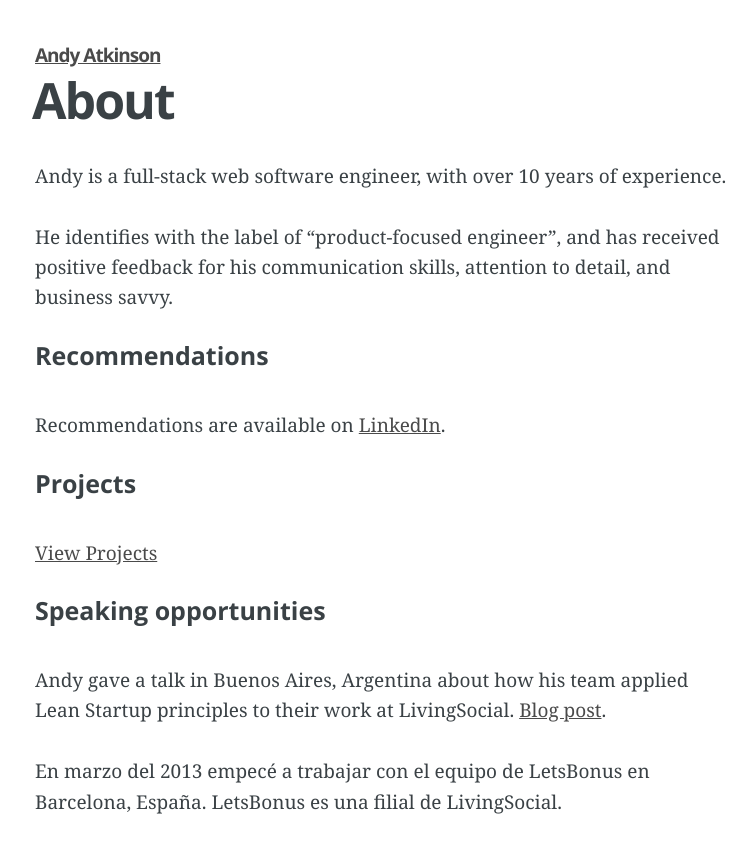
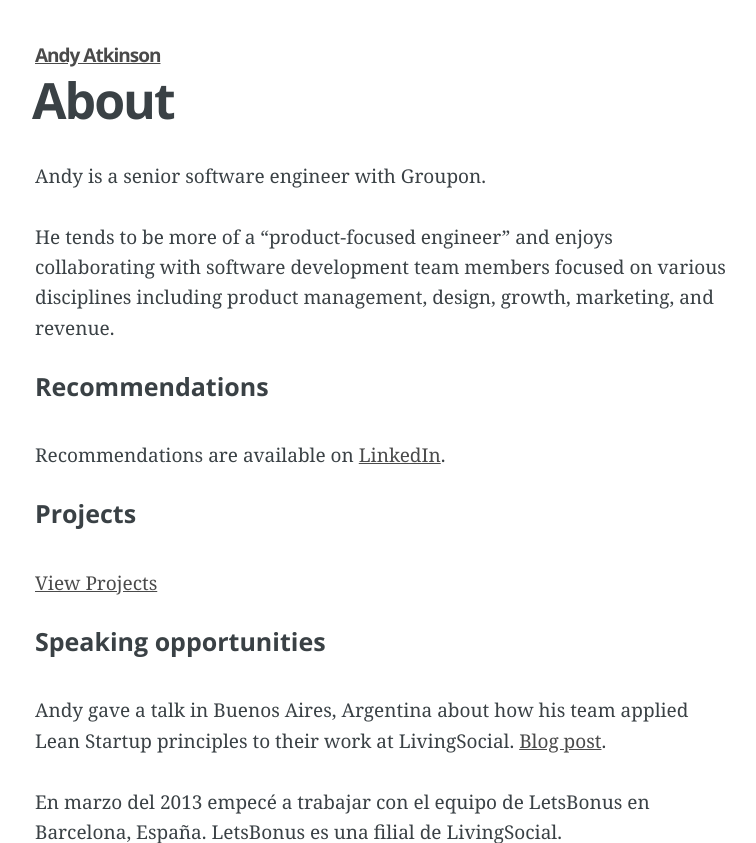
Before and after one commit to andyatkinson/blog, a Jekyll site: the page built from about/index.md, in a window 1280 px wide and 900 px high, cut to the strip 0-843 px from the top of the window. Shown: the whole strip, without its empty margins (255-1011 px from the left). Built offline with Jekyll 4.4.1, drawn with Linux system fonts in a browser that asks for light colours; Markdown is read by kramdown in place of the engine named in the settings.

Commit message:
New post and about page update

```diff
--- a/about/index.md
+++ b/about/index.md
@@ -4,9 +4,11 @@
 projects: 'projects'
 ---
 
-Andy is a full-stack web software engineer, with over 10 years of experience.
+Andy is a senior software engineer with Groupon.
 
-He identifies with the label of "product-focused engineer", and has received positive feedback for his communication skills, attention to detail, and business savvy.
+He tends to be more of a "product-focused engineer" and enjoys collaborating with software development team members focused on various disciplines including product management, design, growth, marketing, and revenue.
+
+
 
 ##### Recommendations
 
```
Also changed, not shown: _posts/2018-01-22-encrypt-decrypt-ruby.md (added, +53 -0 lines), Gemfile.lock, 1 other file.
